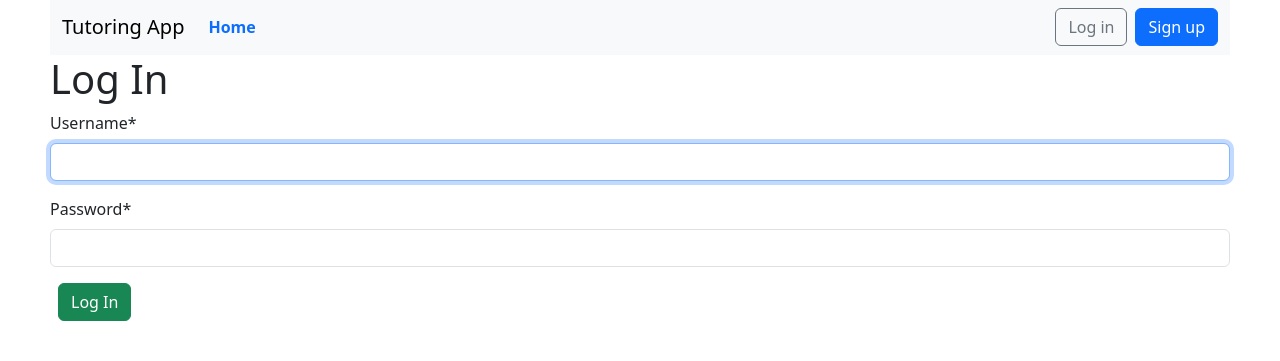
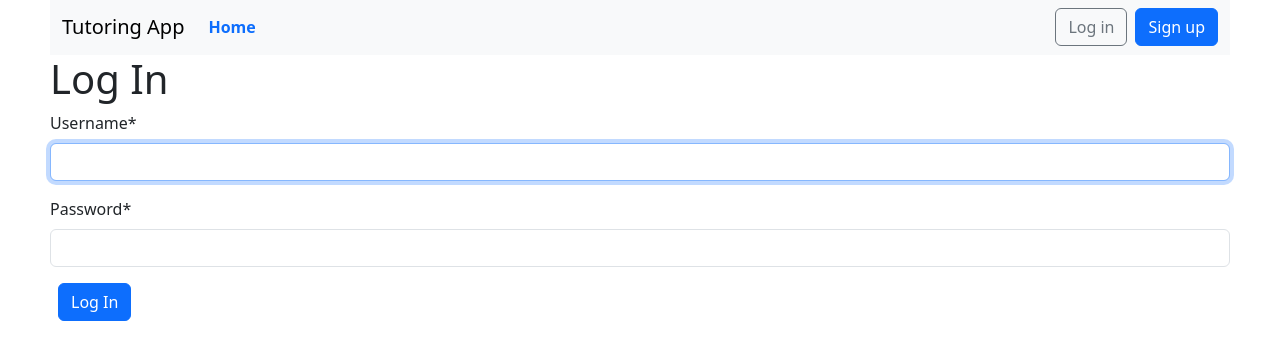
Before and after one commit to samuelpenney/CSCI258TutoringApp, a Django app: page /accounts/login/ in a window 1280 px wide. Shown: the part 51-412 px from the top of the page. Run offline with Django 5.2, Linux system fonts and the light colour scheme; some libraries are stand-ins or nearby versions.

Commit message:
changed login and sign up button colors

```diff
--- a/Tutorapp/templates/registration/login.html
+++ b/Tutorapp/templates/registration/login.html
@@ -4,6 +4,6 @@
 <h1>Log In</h1>
 <form action="" method="post">{% csrf_token %}
     {{ form|crispy }}
-    <button class="btn btn-success ms-2" type="submit">Log In</button>
+    <button class="btn btn-primary ms-2" type="submit">Log In</button>
 </form>
 {% endblock content %}
--- a/Tutorapp/templates/registration/signup.html
+++ b/Tutorapp/templates/registration/signup.html
@@ -4,7 +4,7 @@
 <h2>Sign Up</h2>
 <form method="post">{% csrf_token %}
     {{ form|crispy }}
-    <button class="btn btn-success" type="submit">Sign Up</button>
+    <button class="btn btn-primary" type="submit" color="blue">Sign Up</button>
 </form>
 <script>
     const subjectBoxes = document.querySelectorAll('input[name="subjects"]');
```
